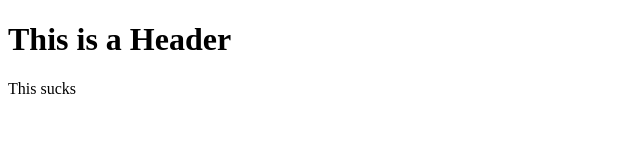
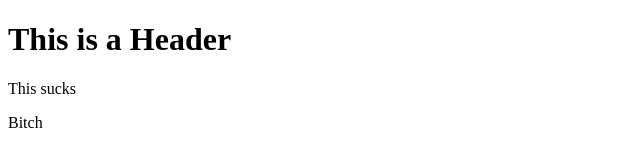
Before and after one commit to JamesVicuna/git-test, a plain HTML site: page index.html in a window 1280 px wide. Shown: the full height of the page, 0-640 px from the left. Drawn offline with Linux system fonts and the light colour scheme.

Commit message:
Third commit

```diff
--- a/index.html
+++ b/index.html
@@ -9,5 +9,6 @@
 <body>
    <h1>This is a Header</h1>
    <p>This sucks</p>
+   <p>Bitch</p>
 </body>
 </html>
```
